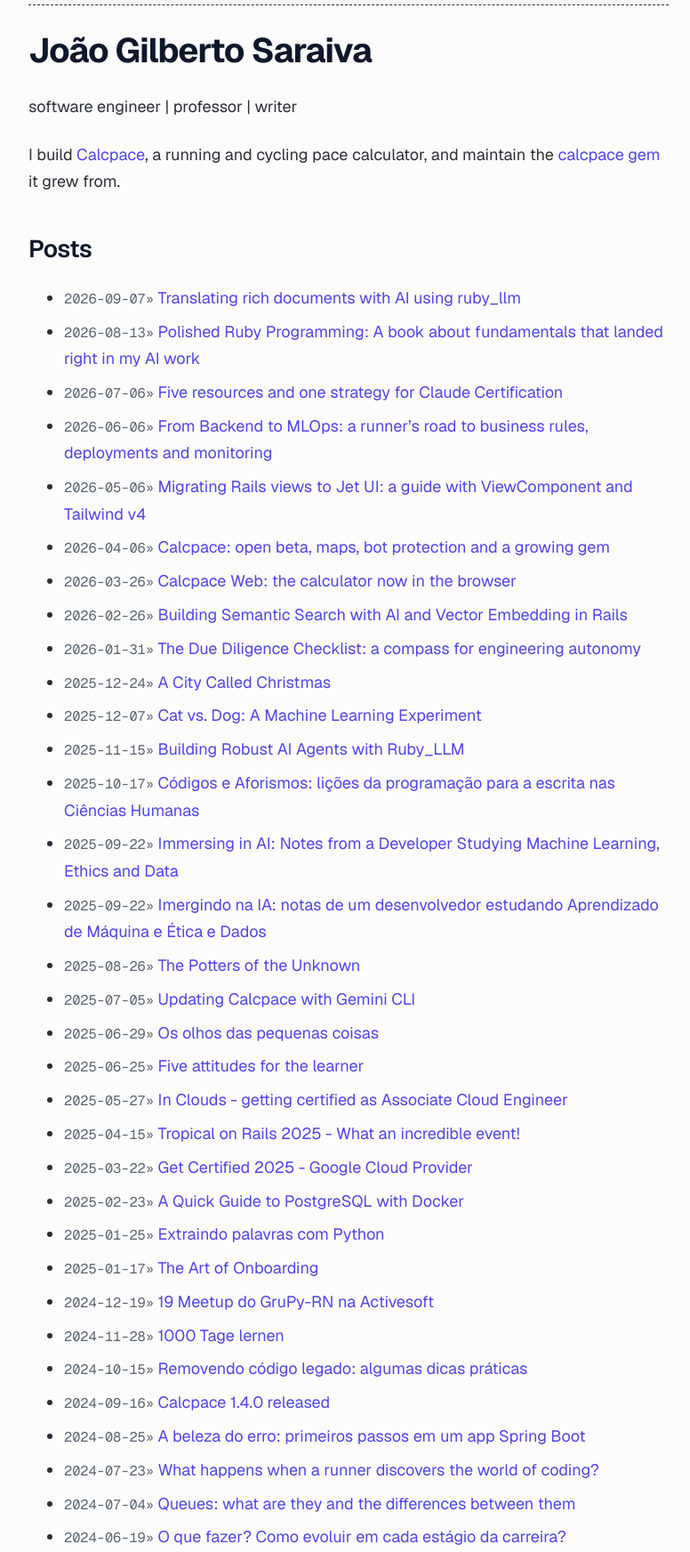
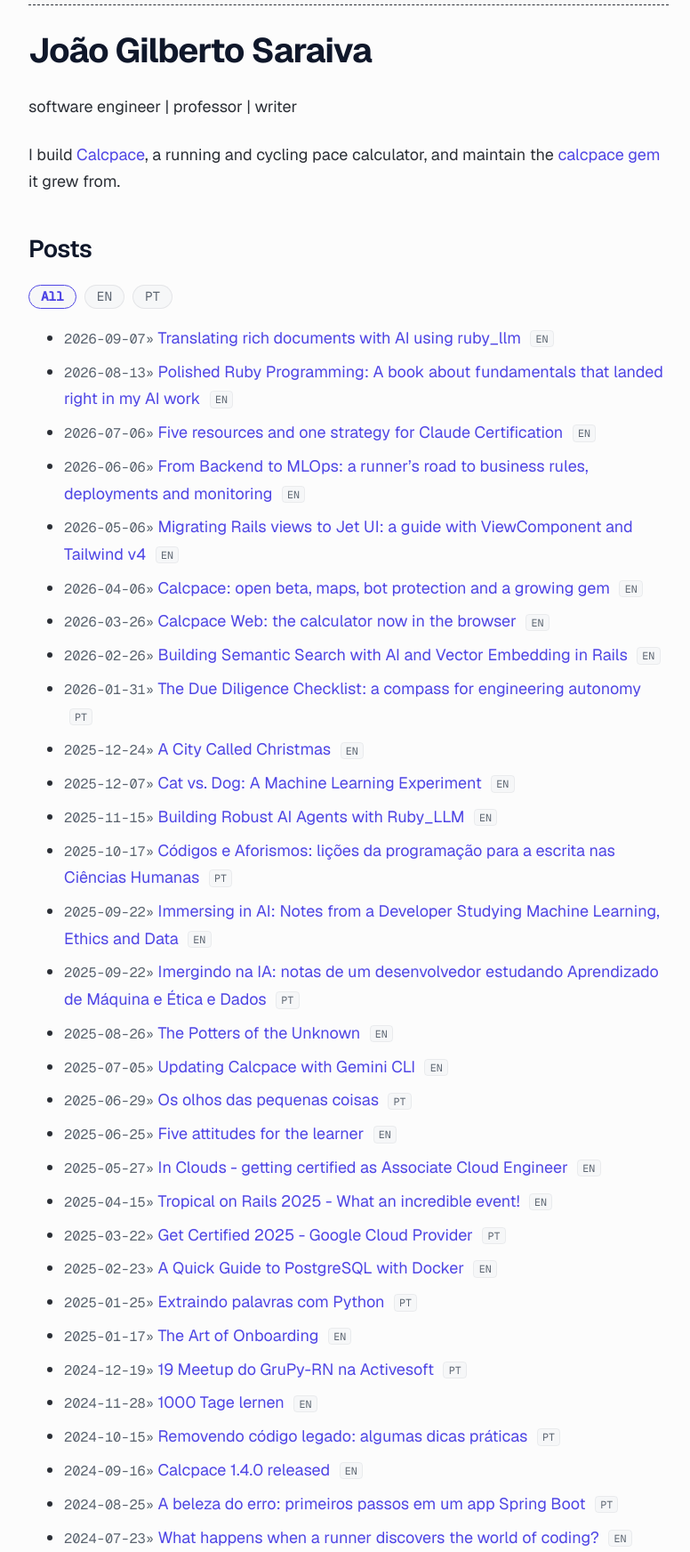
Before and after one commit to 0jonjo/0jonjo.github.io, a Jekyll site: the page built from index.md, in a window 1280 px wide, cut to the strip 176-1920 px from the top of the page. Shown: the whole strip at 89% size, without its empty margins (248-1024 px from the left). Built offline with Jekyll 4.4.1, drawn with Linux system fonts in a browser that asks for light colours; some of the changed text lies outside the part shown.

Commit message:
i18n: language badge, All/EN/PT filter, /en and /pt lists and feeds

```diff
--- a/_data/home.yml
+++ b/_data/home.yml
@@ -7,3 +7,7 @@ navbar_entries:
     url: /tags/
   - title: archive
     url: /archive/
+  - title: en
+    url: /en/
+  - title: pt
+    url: /pt/
--- a/_includes/date_and_social_share.html
+++ b/_includes/date_and_social_share.html
@@ -16,6 +16,8 @@
         <span class="post-meta-reading">{{ words | plus: 180 | divided_by: 180 }} min read</span>
       {% endunless %}
     {% endif %}
+    <span class="post-meta-sep">·</span>
+    {% include lang_badge.html lang=page.lang %}
   </div>
 
   {% if site.theme_config.show_tags == true and page.tags %}
--- /dev/null
+++ b/_includes/lang_badge.html
@@ -0,0 +1,2 @@
+{% assign badge_lang = include.lang | default: site.lang %}
+<span class="lang-badge" data-lang-badge="{{ badge_lang }}" title="{% if badge_lang == 'en' %}Written in English{% else %}Escrito em português{% endif %}">{{ badge_lang | upcase }}</span>
--- /dev/null
+++ b/_includes/lang_filter.html
@@ -0,0 +1,35 @@
+<div class="lang-filter" data-lang-filter role="group" aria-label="Filter posts by language">
+  <button type="button" data-lang="all" class="is-active">All</button>
+  <button type="button" data-lang="en">EN</button>
+  <button type="button" data-lang="pt">PT</button>
+</div>
+<script>
+(function () {
+  var KEY = "postLang";
+  var filter = document.querySelector("[data-lang-filter]");
+  if (!filter) return;
+
+  function apply(lang) {
+    document.querySelectorAll("[data-post-list] [data-lang]").forEach(function (li) {
+      li.hidden = lang !== "all" && li.dataset.lang !== lang;
+    });
+    document.querySelectorAll(".tag-section").forEach(function (section) {
+      section.hidden = !section.querySelector("[data-lang]:not([hidden])");
+    });
+    filter.querySelectorAll("button").forEach(function (button) {
+      button.classList.toggle("is-active", button.dataset.lang === lang);
+    });
+  }
+
+  var saved = "all";
+  try { saved = localStorage.getItem(KEY) || "all"; } catch (e) {}
+  apply(saved);
+
+  filter.addEventListener("click", function (event) {
+    var button = event.target.closest("button[data-lang]");
+    if (!button) return;
+    try { localStorage.setItem(KEY, button.dataset.lang); } catch (e) {}
+    apply(button.dataset.lang);
+  });
+})();
+</script>
--- a/_includes/post_list.html
+++ b/_includes/post_list.html
@@ -5,6 +5,7 @@
     <li class="post-list-item" data-lang="{{ post.lang | default: site.lang }}">
       <span class="home-date">{{ post.date | date: site.theme_config.date_format }}&raquo;</span>
       <a href="{{ post.url | relative_url }}">{{ post.title }}</a>
+      {% include lang_badge.html lang=post.lang %}
     </li>
   {% endfor %}
 </ul>
--- /dev/null
+++ b/_sass/custom.scss
@@ -0,0 +1,42 @@
+.lang-badge {
+  font-family: var(--font-mono);
+  font-size: 0.65em;
+  padding: 0.1em 0.45em;
+  margin-left: 0.5em;
+  border-radius: var(--radius-sm);
+  border: 1px solid var(--border-subtle);
+  background-color: var(--bg-subtle);
+  color: var(--text-secondary);
+  vertical-align: middle;
+}
+
+.lang-filter {
+  display: flex;
+  gap: 0.5em;
+  margin: 0.5em 0 1em;
+
+  button {
+    font-family: var(--font-mono);
+    font-size: 0.8em;
+    padding: 0.25em 0.9em;
+    border-radius: 1em;
+    border: 1px solid var(--border);
+    background-color: var(--bg-subtle);
+    color: var(--text-secondary);
+    cursor: pointer;
+
+    &.is-active {
+      border-color: var(--links);
+      color: var(--links);
+      font-weight: 600;
+    }
+  }
+}
+
+.pagination {
+  margin-top: 2em;
+  gap: 1em;
+}
+
+.post-list-item[hidden],
+.tag-section[hidden] { display: none; }
--- a/assets/css/main.scss
+++ b/assets/css/main.scss
@@ -4,3 +4,4 @@
 @use "moonwalk";
 @use "list";
 @use "syntax";
+@use "custom";
--- /dev/null
+++ b/en/feed.xml
@@ -0,0 +1,5 @@
+---
+layout: null
+permalink: /en/feed.xml
+---
+{% include lang_feed.xml lang="en" %}
--- a/index.md
+++ b/index.md
@@ -6,4 +6,5 @@ permalink: /
 I build [Calcpace](https://calcpace.app), a running and cycling pace calculator, and maintain the [calcpace gem](https://github.com/0jonjo/calcpace) it grew from.
 
 ## Posts
+{% include lang_filter.html %}
 {% include post_list.html %}
--- /dev/null
+++ b/pt/feed.xml
@@ -0,0 +1,5 @@
+---
+layout: null
+permalink: /pt/feed.xml
+---
+{% include lang_feed.xml lang="pt" %}
--- a/tags.html
+++ b/tags.html
@@ -7,6 +7,8 @@ permalink: /tags/
 {% include back_link.html %}
 
 <header><h1>Tags</h1></header>
+
+{% include lang_filter.html %}
 
 {% assign tags = site.tags | sort %}
 
```
Also changed, not shown: _includes/lang_feed.xml (added, +21 -0 lines), en/index.html (added, +15 -0 lines), pt/index.html (added, +15 -0 lines).
